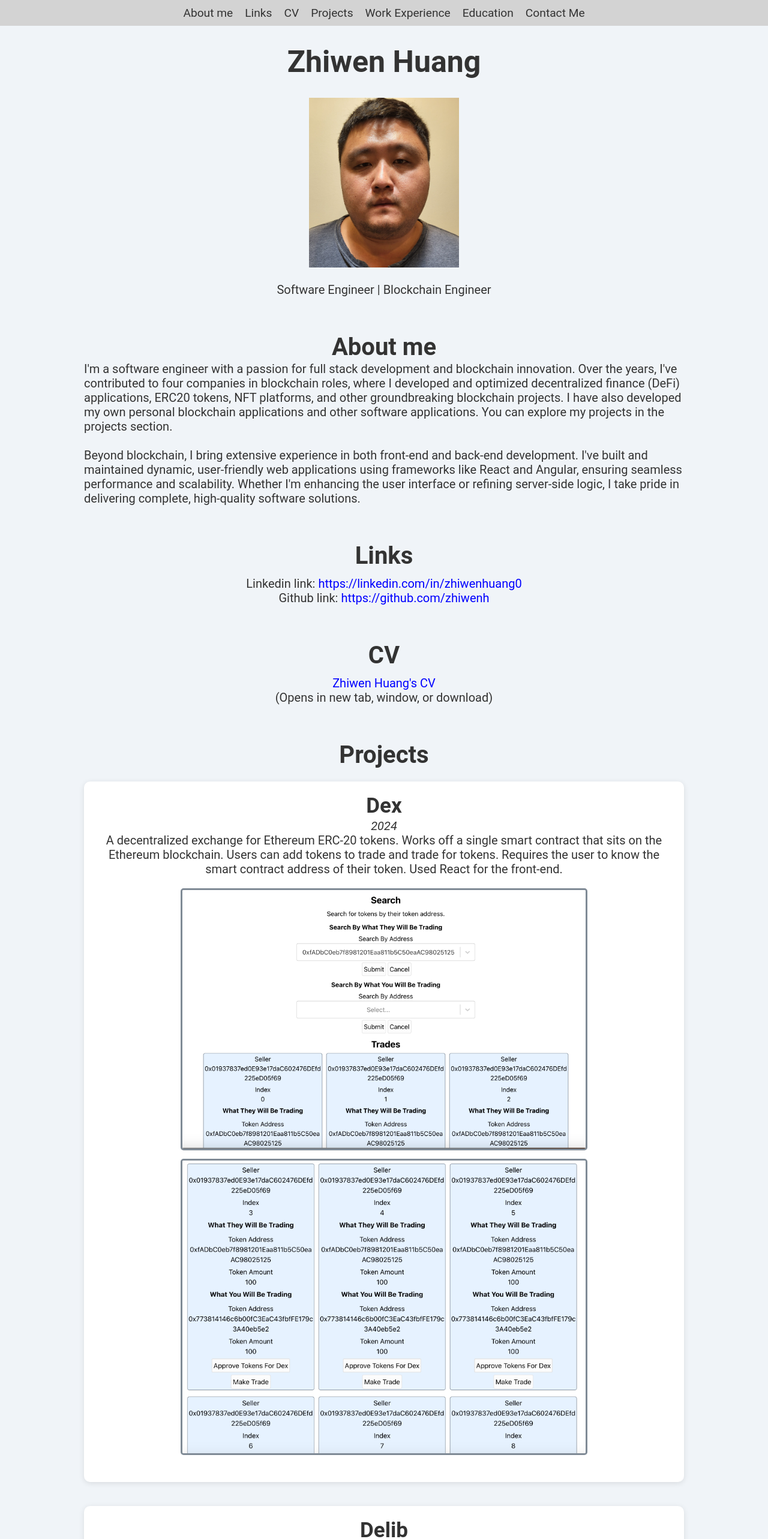
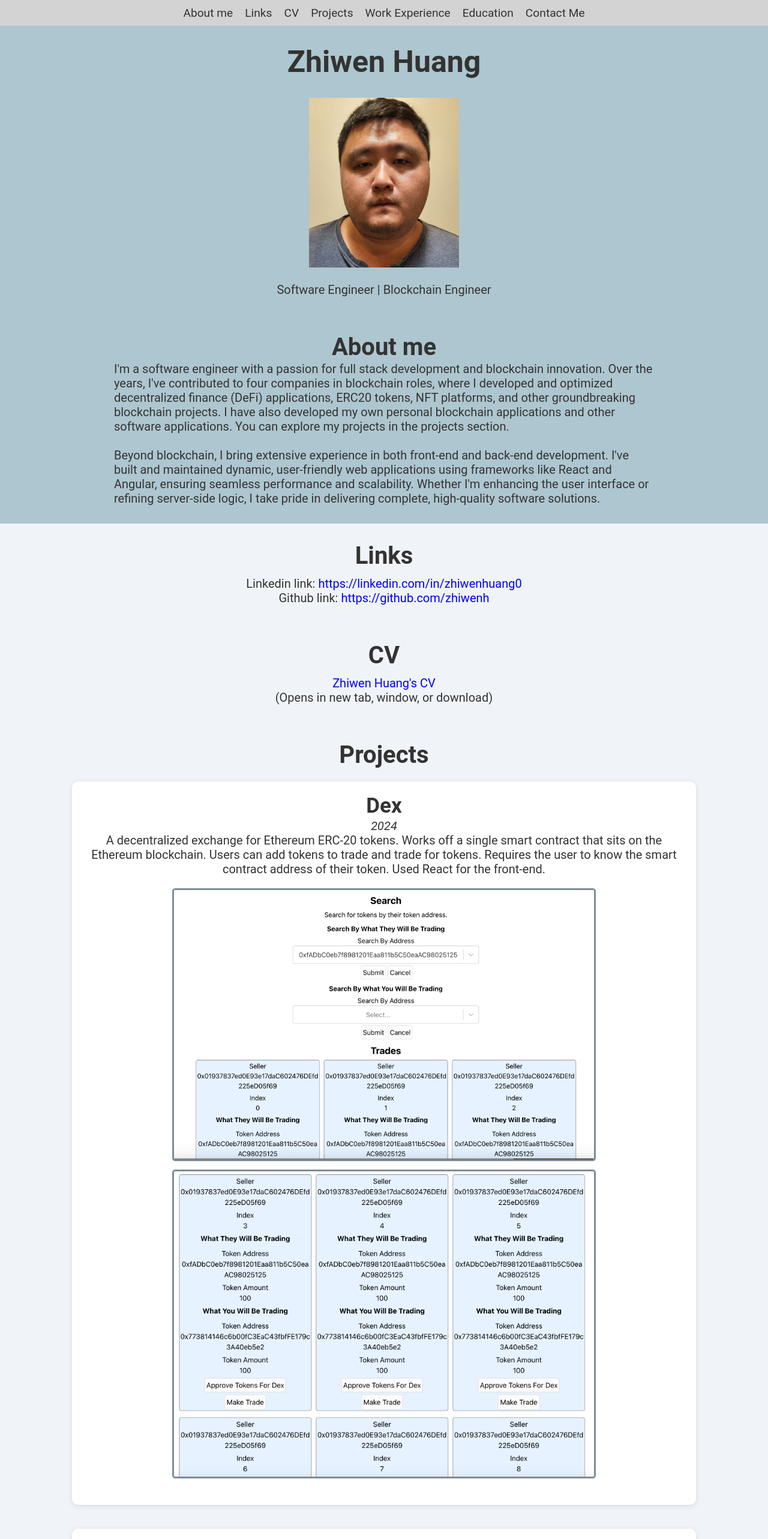
Before and after one commit to zhiwenh/personal-website, a React (Create React App) app in the folder client/: page / in a window 1280 px wide. Shown: the top 2566 px of the page at 60% size. Built offline with nearby package versions, Linux system fonts and the light colour scheme.

Commit message:
Made updates to website

```diff
--- a/client/src/App.css
+++ b/client/src/App.css
@@ -122,14 +122,17 @@ a, a:hover, a:visited, a:active {
 
 .App {
   text-align: center;
-  width: 90%;
-  max-width: 1000px;
   margin: auto;
+}
+
+.name-short-summary-and-about-me-wrap {
+  background-color: #AEC6CF;
+  padding-top: 30px;
+  margin-bottom: 30px;
 }
 
 .name-wrap {
   margin-bottom: 30px;
-  margin-top: 30px;
 }
 
 .name {
@@ -154,7 +157,10 @@ a, a:hover, a:visited, a:active {
 }
 
 .about-me-wrap {
-  margin-bottom: 60px;
+  max-width: 1000px;
+  margin-left: auto;
+  margin-right: auto;
+  padding-bottom: 30px;
 }
 
 .about-me-header {
@@ -167,10 +173,14 @@ a, a:hover, a:visited, a:active {
   text-align: left;
   margin: auto;
   font-size: 20px;
-
+  width: 90%;
+  max-width: 1000px;
+  margin-left: auto;
+  margin-right: auto;
 }
 
 .links-wrap {
+  margin-top: 30px;
   margin-bottom: 60px;
 }
 
@@ -207,6 +217,10 @@ a, a:hover, a:visited, a:active {
 
 .project-wrap {
   margin-bottom: 60px;
+  width: 90%;
+  max-width: 1000px;
+  margin-left: auto;
+  margin-right: auto;
 }
 
 .projects-header {
@@ -229,6 +243,10 @@ a, a:hover, a:visited, a:active {
   box-shadow: 0 2px 10px rgba(0, 0, 0, 0.1);
   padding: 20px;
   transition: transform 0.3s ease;
+  width: 90%;
+  max-width: 1000px;
+  margin-left: auto;
+  margin-right: auto;
 }
 
 .project:hover {
@@ -301,6 +319,10 @@ a, a:hover, a:visited, a:active {
   padding-top: 25px;
   padding-bottom: 25px;
   transition: transform 0.3s ease;
+  width: 90%;
+  max-width: 1000px;
+  margin-left: auto;
+  margin-right: auto;
 }
 
 .work-experience:hover {
@@ -380,6 +402,10 @@ a, a:hover, a:visited, a:active {
 
 .education-wrap {
   margin-bottom: 60px;
+  width: 90%;
+  max-width: 1000px;
+  margin-left: auto;
+  margin-right: auto;
 }
 
 .education-header {
--- a/client/src/App.js
+++ b/client/src/App.js
@@ -178,6 +178,7 @@ function App() {
         </div>
       </div>
       <div className="App">
+        <div className="name-short-summary-and-about-me-wrap">
           <div className="name-wrap">
             <div className="name">
               Zhiwen Huang
@@ -213,6 +214,7 @@ function App() {
               performance and scalability. Whether I'm enhancing the user interface or
               refining server-side logic, I take pride in delivering complete,
               high-quality software solutions.
+            </div>
           </div>
         </div>
         <div className="links-wrap">
```
Lines whose indentation alone changed are shown as unchanged.
